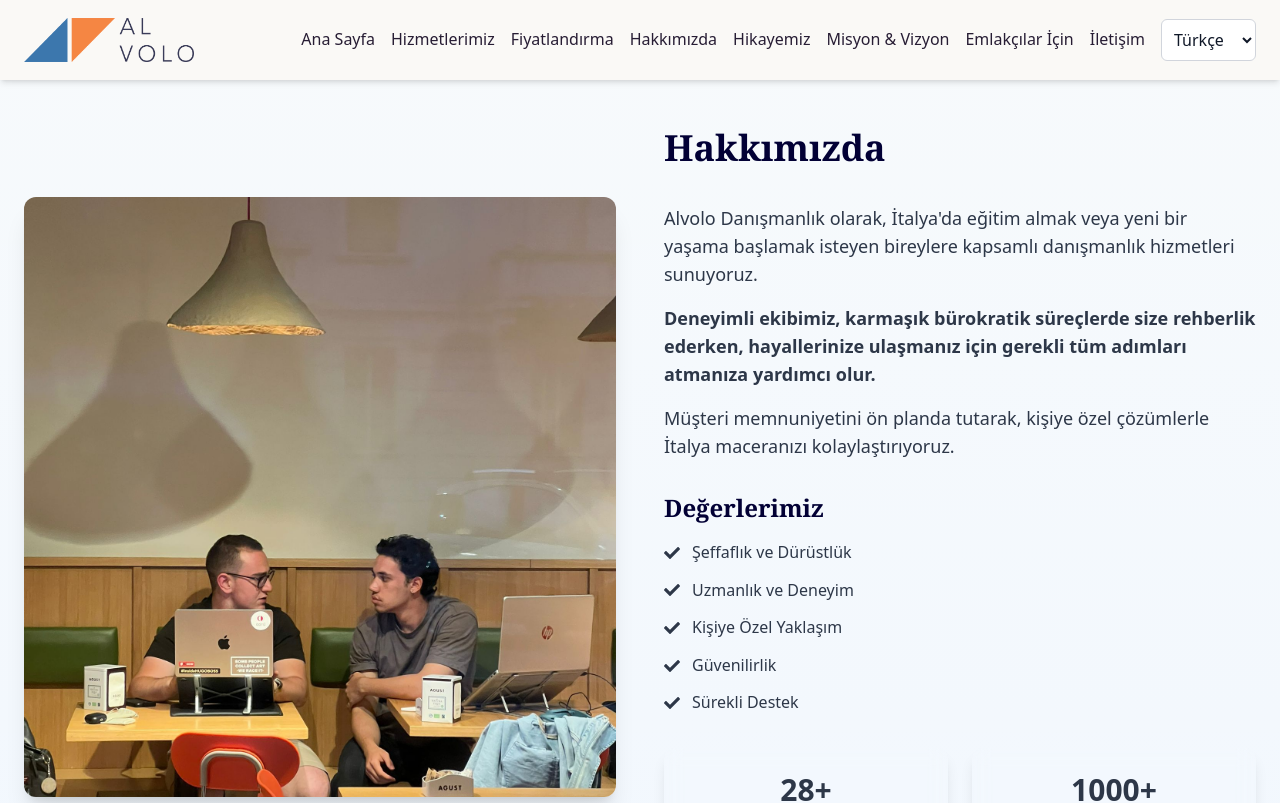
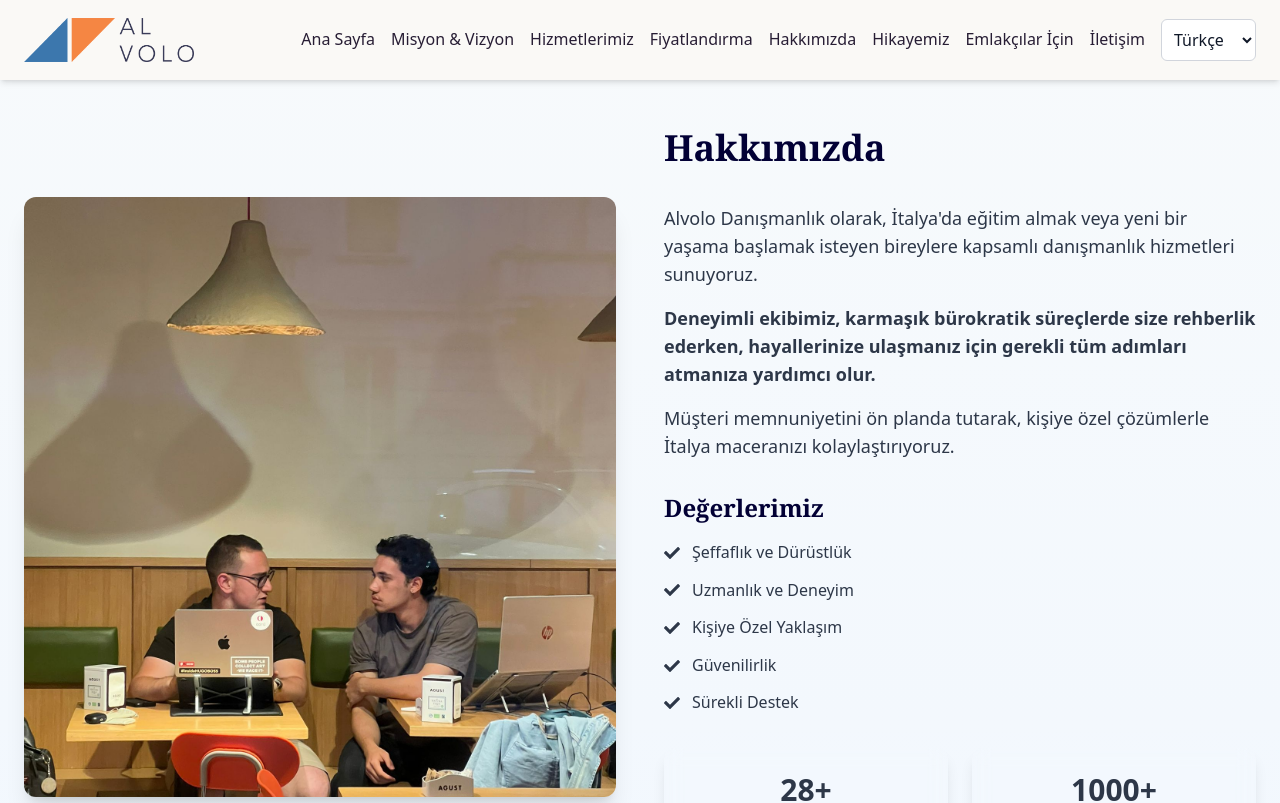
Before and after one commit to bumincetin/alvolo-consulting, a Next.js app: page /about in a window 1280 px wide. Shown: the top 803 px of the page. Built offline with nearby package versions, Linux system fonts and the light colour scheme.

Commit message:
yine bisiler unuttuk olm

```diff
--- a/src/components/layout/Navbar.tsx
+++ b/src/components/layout/Navbar.tsx
@@ -12,11 +12,11 @@ const getNavbarContent = (lang: string) => {
     tr: {
       brand: "Alvolo Danışmanlık",
       home: "Ana Sayfa",
+      missionVision: "Misyon & Vizyon",
       services: "Hizmetlerimiz",
       pricing: "Fiyatlandırma",
       about: "Hakkımızda",
       ourStory: "Hikayemiz",
-      missionVision: "Misyon & Vizyon",
       realEstateAgents: "Emlakçılar İçin",
       contact: "İletişim",
       openMenu: "Menüyü Aç",
@@ -25,11 +25,11 @@ const getNavbarContent = (lang: string) => {
     en: {
       brand: "Alvolo Consulting",
       home: "Home",
+      missionVision: "Mission & Vision",
       services: "Services",
       pricing: "Pricing",
       about: "About Us",
       ourStory: "Our Story",
-      missionVision: "Mission & Vision",
       realEstateAgents: "For Real Estate Agents",
       contact: "Contact",
       openMenu: "Open Menu",
@@ -38,11 +38,11 @@ const getNavbarContent = (lang: string) => {
     it: {
       brand: "Alvolo Consulenza",
       home: "Pagina Iniziale",
+      missionVision: "Missione & Visione",
       services: "Servizi",
       pricing: "Prezzi",
       about: "Chi Siamo",
       ourStory: "La Nostra Storia",
-      missionVision: "Missione & Visione",
       realEstateAgents: "Per Agenti Immobiliari",
       contact: "Contatti",
       openMenu: "Apri Menu",
@@ -59,11 +59,11 @@ const Navbar = () => {
 
   const navItems = [
     { label: c.home, href: '/' },
+    { label: c.missionVision, href: '/mission-vision' },
     { label: c.services, href: '/hizmetlerimiz' },
     { label: c.pricing, href: '/pricing' },
     { label: c.about, href: '/about' },
     { label: c.ourStory, href: '/our-story' },
-    { label: c.missionVision, href: '/mission-vision' },
     { label: c.realEstateAgents, href: '/real-estate-agents' },
     { label: c.contact, href: '/#contact' },
   ];
--- a/src/components/sections/Services.tsx
+++ b/src/components/sections/Services.tsx
@@ -1,6 +1,6 @@
 "use client"; // Make sure client component if not already
 
-import { FaCalculator, FaChartLine, FaFileInvoiceDollar, FaHandshake, FaBalanceScale, FaBook, FaPlaneArrival, FaHome, FaPassport, FaGraduationCap, FaCar, FaUniversity } from 'react-icons/fa';
+import { FaCalculator, FaChartLine, FaFileInvoiceDollar, FaHandshake, FaBalanceScale, FaBook} from 'react-icons/fa';
 import { useLanguage } from '@/contexts/LanguageContext'; // Import useLanguage
 
 const getServicesSectionContent = (lang: string) => {
```
